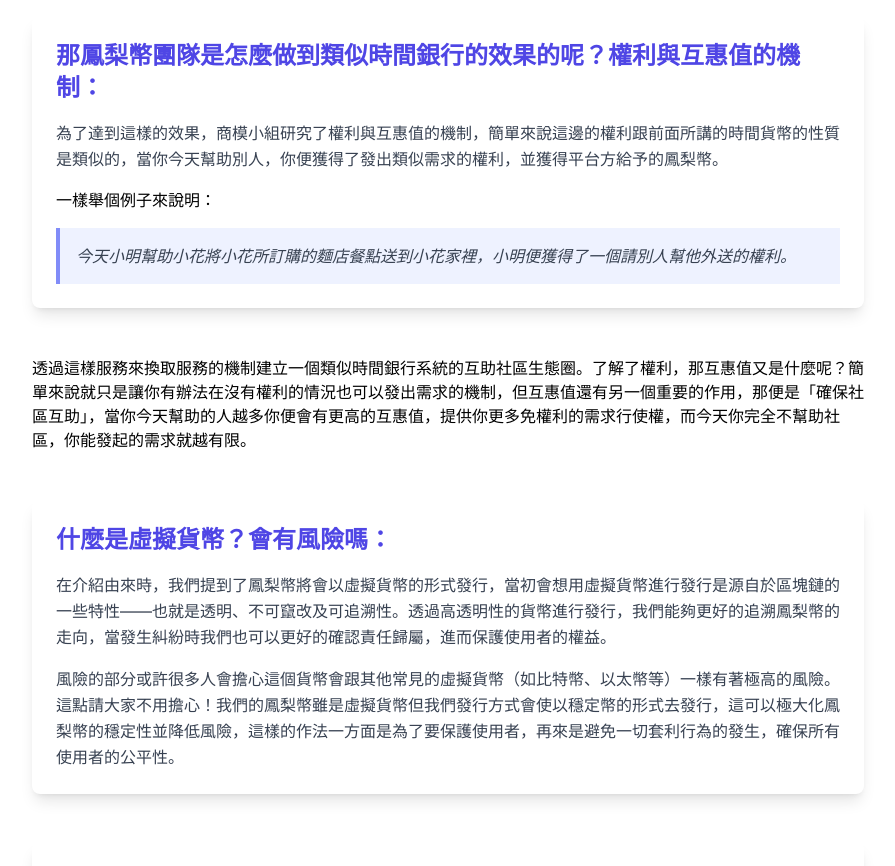
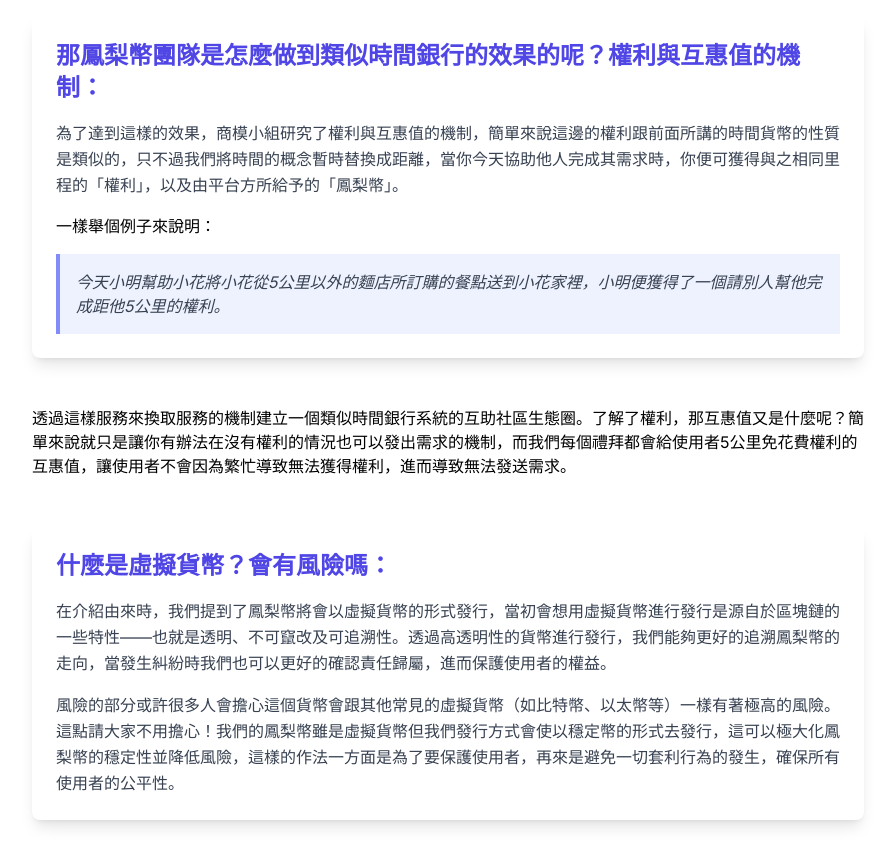
Before and after one commit to linting2024/microinsurance, a Next.js app: page /news1 in a window 1280 px wide. Shown: the part 1020-1886 px from the top of the page, without its empty margins (192-1087 px from the left). Built offline with nearby package versions, Linux system fonts and the light colour scheme.

Commit message:
contents

```diff
--- a/app/news1/page.js
+++ b/app/news1/page.js
@@ -44,20 +44,20 @@ export default function News1Page () {
                             那鳳梨幣團隊是怎麼做到類似時間銀行的效果的呢？權利與互惠值的機制：
                         </h3>
                         <p className="text-gray-700 leading-relaxed">
-                            為了達到這樣的效果，商模小組研究了權利與互惠值的機制，簡單來說這邊的權利跟前面所講的時間貨幣的性質是類似的，當你今天幫助別人，你便獲得了發出類似需求的權利，並獲得平台方給予的鳳梨幣。
+                            為了達到這樣的效果，商模小組研究了權利與互惠值的機制，簡單來說這邊的權利跟前面所講的時間貨幣的性質是類似的，只不過我們將時間的概念暫時替換成距離，當你今天協助他人完成其需求時，你便可獲得與之相同里程的「權利」，以及由平台方所給予的「鳳梨幣」。
                         </p>
                         <p className="mt-4"></p>
                         <p>
                             一樣舉個例子來說明：
                         </p>
                         <blockquote className="bg-indigo-50 border-l-4 border-indigo-400 italic p-4 mt-4 text-gray-700">
-                            今天小明幫助小花將小花所訂購的麵店餐點送到小花家裡，小明便獲得了一個請別人幫他外送的權利。
+                            今天小明幫助小花將小花從5公里以外的麵店所訂購的餐點送到小花家裡，小明便獲得了一個請別人幫他完成距他5公里的權利。
                         </blockquote>
                     </div>
 
                     <div className="mb-12">
                         <p>
-                            透過這樣服務來換取服務的機制建立一個類似時間銀行系統的互助社區生態圈。了解了權利，那互惠值又是什麼呢？簡單來說就只是讓你有辦法在沒有權利的情況也可以發出需求的機制，但互惠值還有另一個重要的作用，那便是「確保社區互助」，當你今天幫助的人越多你便會有更高的互惠值，提供你更多免權利的需求行使權，而今天你完全不幫助社區，你能發起的需求就越有限。
+                            透過這樣服務來換取服務的機制建立一個類似時間銀行系統的互助社區生態圈。了解了權利，那互惠值又是什麼呢？簡單來說就只是讓你有辦法在沒有權利的情況也可以發出需求的機制，而我們每個禮拜都會給使用者5公里免花費權利的互惠值，讓使用者不會因為繁忙導致無法獲得權利，進而導致無法發送需求。
                         </p>
                     </div>
 
```
